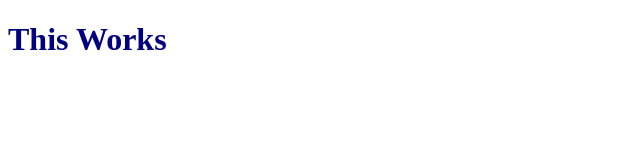
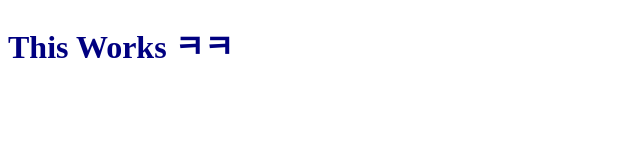
Before and after one commit to kimminsang713/kimminsang713.github.io, a plain HTML site: page index.html in a window 1280 px wide. Shown: the whole page, without its empty margins (0-640 px from the left). Drawn offline with Linux system fonts and the light colour scheme.

Commit message:
커밋까먹지말라고 ㅋㅋ

```diff
--- a/index.html
+++ b/index.html
@@ -7,7 +7,7 @@
     <title>vanilla</title>
 </head>
 <body>
-    <h1 id="title" class="btn">This Works</h1>
+    <h1 id="title" class="btn">This Works ㅋㅋ</h1>
     <script src="index.js"></script>
 </body>
 </html>
```
